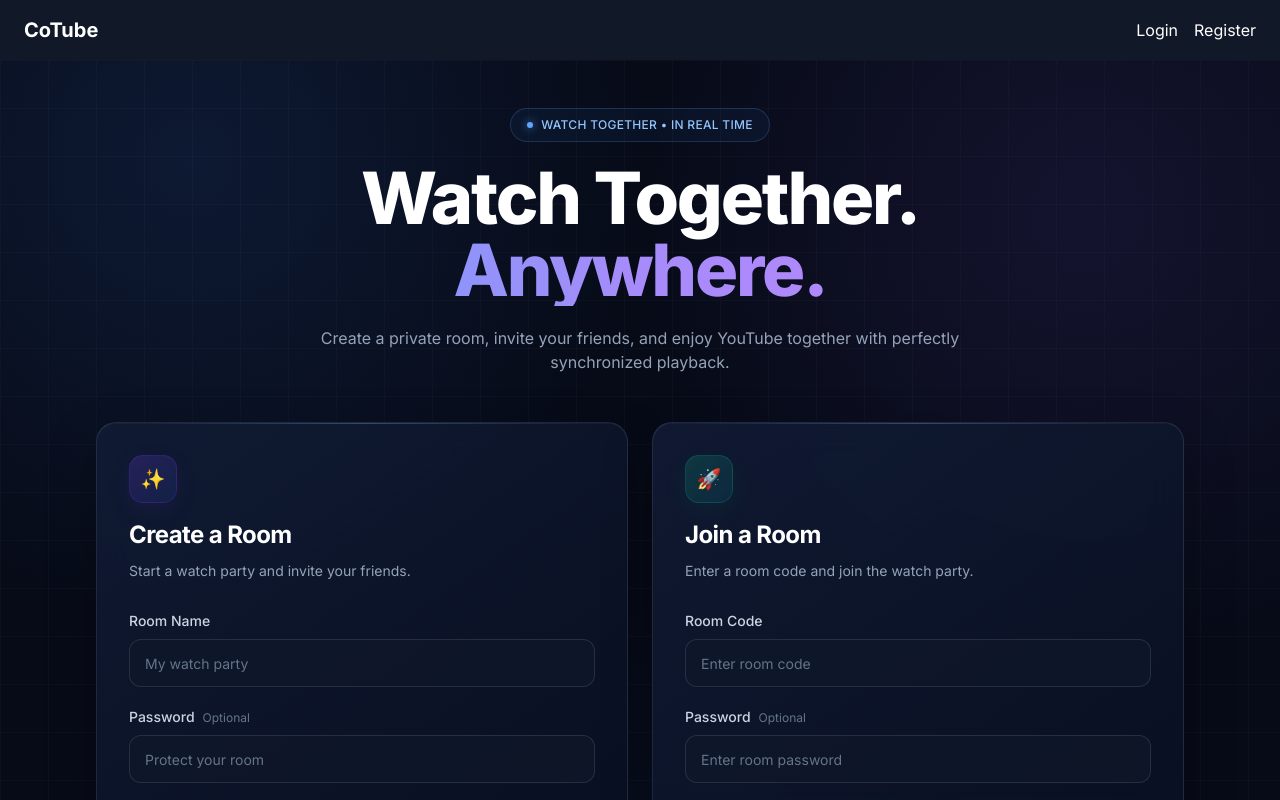
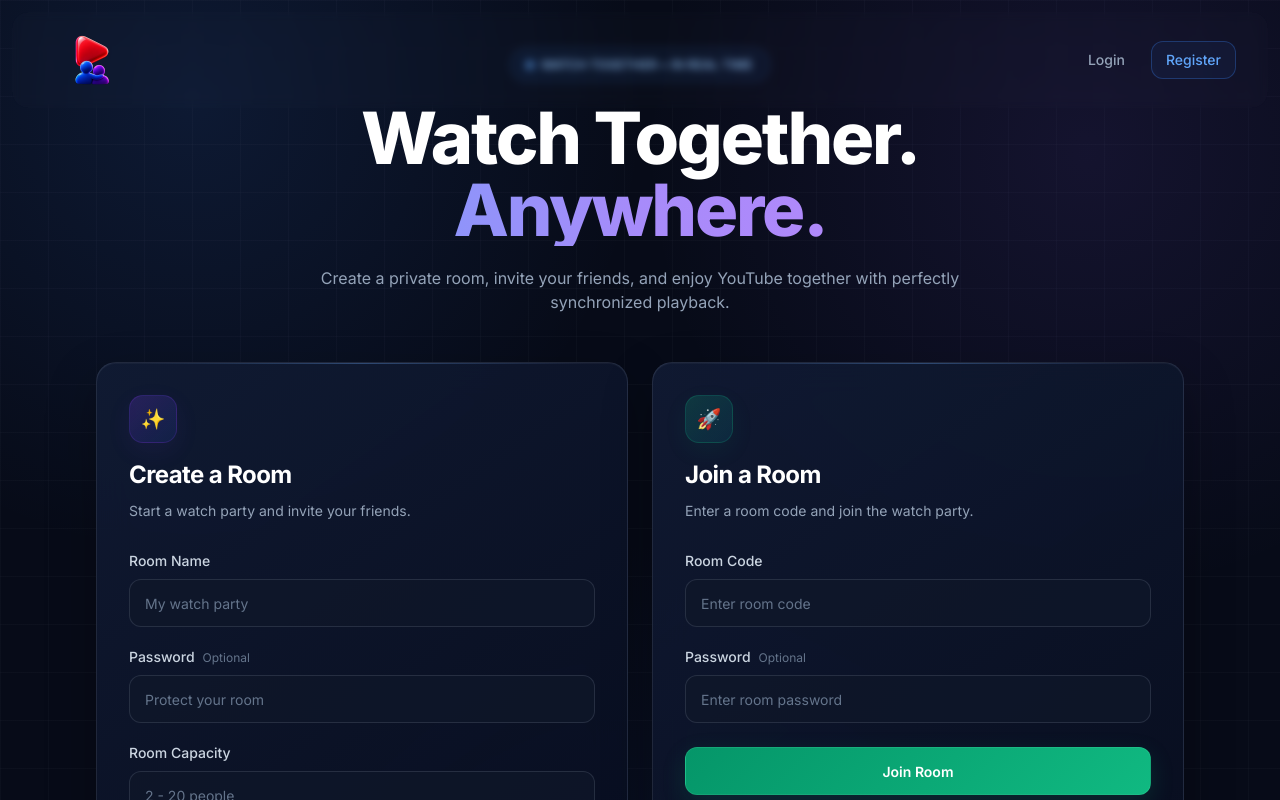
Before and after one commit to Vivan-1045/cotube-frontend, a React (Vite) app in the folder coTube-client/: page / in a window 1280 px wide. Shown: the top 800 px of the page. Built offline with nearby package versions, Linux system fonts and the light colour scheme.

Commit message:
update the UI of navbar and add the logo.

```diff
--- a/coTube-client/src/pages/navbar.jsx
+++ b/coTube-client/src/pages/navbar.jsx
@@ -1,8 +1,9 @@
 import { Link, useNavigate } from "react-router-dom";
 import { useAuth } from "../context/AuthContext";
 import Profile from "./Profile";
+import logo from "../assets/cotube-logo.png";
 
-function Navbar() {
+export default function Navbar() {
   const { user, logout } = useAuth();
   const navigate = useNavigate();
 
@@ -12,39 +13,64 @@ function Navbar() {
   };
 
   return (
-    <nav className="bg-gray-900 text-white px-6 py-4 flex justify-between items-center">
-      <Link to="/" className="text-xl font-bold">
-        CoTube
+    <nav className="fixed left-3 right-3 top-3 z-50 overflow-hidden rounded-2xl bg-transparent">
+      <div className="absolute inset-0 -z-10 rounded-2xl bg-white/[0.01] backdrop-blur-sm" />
+      <div className="mx-auto flex h-20 max-w-7xl items-center justify-between px-3 sm:h-24 sm:px-6 lg:px-8">
+
+        <Link
+          to="/"
+          className="flex h-full items-center transition-transform duration-200 hover:scale-105"
+        >
+          <img
+            src={logo}
+            alt="CoTube"
+            className="h-16 w-16 object-contain sm:h-20 sm:w-20 lg:h-24 lg:w-24"
+          />
         </Link>
 
-      <div className="flex items-center gap-4">
+        {/* Right Side */}
+        <div className="flex items-center gap-1.5 sm:gap-3">
+
           {user ? (
             <>
-            <span>{user.username}</span>
+              <span className="hidden text-sm font-medium text-slate-400 sm:block">
+                Hi, {user.username}
+              </span>
 
               <Link
                 to="/profile"
-              className="bg-blue-500 px-3 py-2 rounded hover:bg-blue-600"
+                className="rounded-xl border border-slate-700/50 bg-white/[0.03] px-3 py-2 text-xs font-medium text-slate-300 transition hover:border-blue-500/40 hover:bg-white/[0.06] hover:text-white sm:px-3.5 sm:text-sm"
               >
                 Profile
               </Link>
 
               <button
                 onClick={handleLogout}
-              className="bg-red-500 px-4 py-2 rounded hover:bg-red-600"
+                className="rounded-xl border border-red-500/25 bg-red-500/[0.04] px-3 py-2 text-xs font-medium text-red-400 transition hover:border-red-500/50 hover:bg-red-500/[0.08] hover:text-red-300 sm:px-3.5 sm:text-sm"
               >
                 Logout
               </button>
             </>
           ) : (
             <>
-            <Link to="/login">Login</Link>
-            <Link to="/register">Register</Link>
+              <Link
+                to="/login"
+                className="rounded-xl px-3 py-2 text-xs font-medium text-slate-400 transition hover:bg-white/[0.04] hover:text-white sm:px-3.5 sm:text-sm"
+              >
+                Login
+              </Link>
+
+              <Link
+                to="/register"
+                className="rounded-xl border border-blue-500/30 bg-blue-500/[0.06] px-3 py-2 text-xs font-medium text-blue-400 transition hover:border-blue-500/50 hover:bg-blue-500/[0.12] hover:text-blue-300 sm:px-3.5 sm:text-sm"
+              >
+                Register
+              </Link>
             </>
           )}
+
+        </div>
       </div>
     </nav>
   );
 }
-
-export default Navbar;
```
Also changed, not shown: coTube-client/src/assets/cotube-logo.png (added). Lines whose indentation alone changed are shown as unchanged.
